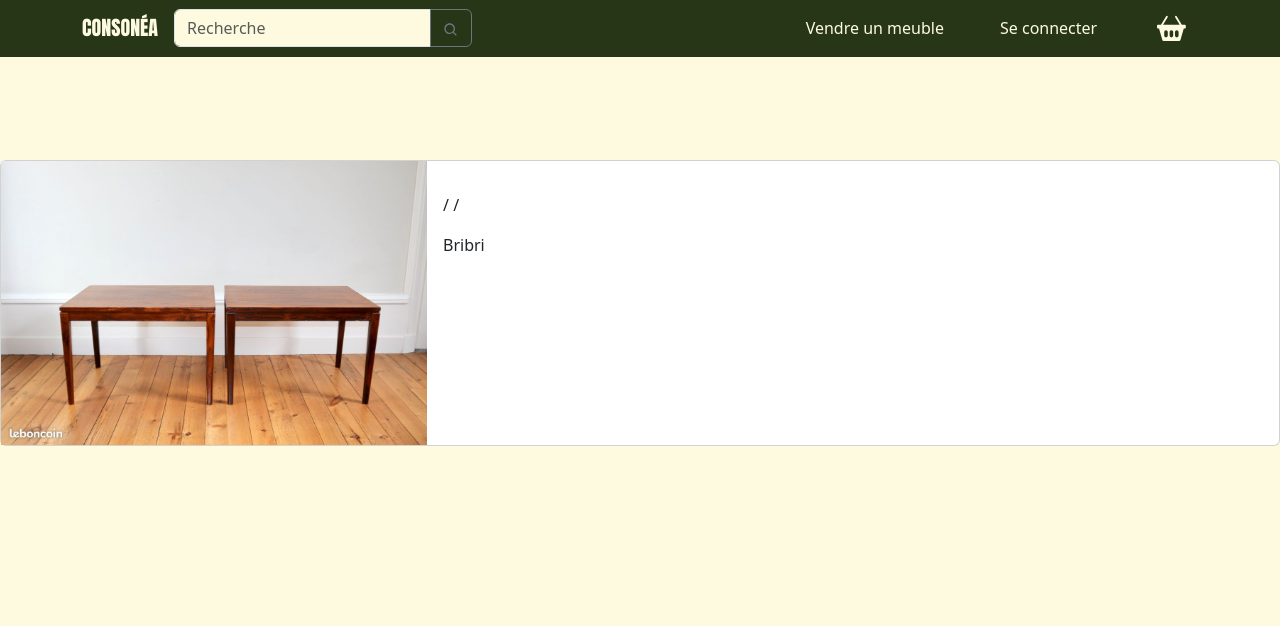
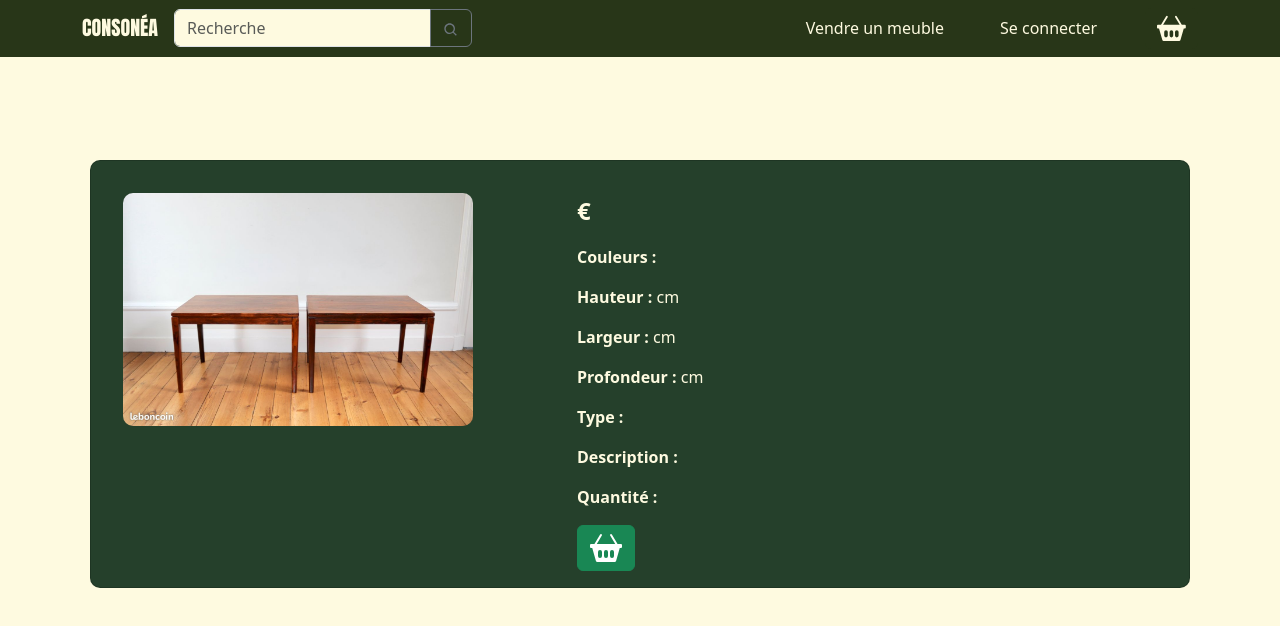
Before and after one commit to adatechschool/projet-collectif-site-e-commerce-de-mobilier-Consonea, a React (Create React App) app in the folder client/: page /article/1 in a window 1280 px wide. Shown: the top 626 px of the page. Built offline with nearby package versions, Linux system fonts and the light colour scheme; no server answers.

Commit message:
style de la page details article

```diff
--- a/client/src/pages/DetailsArticle.js
+++ b/client/src/pages/DetailsArticle.js
@@ -10,6 +10,7 @@ import {
   MDBCol} from 'mdb-react-ui-kit';
   import tableBasse from '../images/tableBasse.jpg';
   import { useParams } from "react-router-dom";
+  import { BsFillBasket2Fill } from "react-icons/bs";
 
 import Article from "../components/Article";
 // import Container from 'react-bootstrap/Container';
@@ -24,61 +25,47 @@ import Article from "../components/Article";
 // photo de l'article + infos + acheter l'article
 
 
-function DetailsArticle({ useParams } ) {
+function DetailsArticle() {
 
     //on veux faire une boucle pour récupérer les données de l'api et leur appliquer le style de card pour qu'elles s'affichent
   const [article, setArticle] = useState({});
   console.log(useParams)
-
+let {id} = useParams();
   // var requestOptions = {
   //   method: 'GET',
   //   redirect: 'follow'
   // };
   useEffect(() => {
     // Effectue une requête pour récupérer les articles depuis ta base de données
-    fetch("http://localhost:5500/articles/1") // remplacer l'ID dans l'URL (voir React router)
+    fetch(`http://localhost:5500/articles/${id}`) // remplacer l'ID dans l'URL (voir React router)
       .then(response => response.json())
       .then(data => setArticle(data))
       .catch(error => console.error('Erreur lors de la récupération des articles:', error));
   }, []); // Le tableau vide en second argument signifie que cet effet s'exécute une seule fois, équivalent à componentDidMount
 
-
-
   return (
 
-
-    <MDBCard style={{ maxWidth: '2000px' }}>
-
-
-
-       <MDBRow className='g-0' >
+    <MDBCard className='d-flex align-items-center justify-content-center' style={{maxWidth: '1100px', maxHeight: '900px',backgroundColor:'#25402B', color:'#FEFAE0', margin:'auto', borderRadius:"10px"}}>
+       <MDBRow className='' >
         <MDBCol md='4'>
-          <MDBCardImage src={tableBasse} alt='...' fluid />
+          <MDBCardImage className='' style={{width:'auto', height:'auto', margin:'2em', borderRadius:'10px' }} src={tableBasse} alt='...' fluid />
         </MDBCol>
         <MDBCol md='8'>
-          <MDBCardBody>
-            <MDBCardTitle>{article.name}</MDBCardTitle>
-            <MDBCardText>
-            {article.type}
-            </MDBCardText>
-            <MDBCardText>
-            {article.colors}
-            </MDBCardText>
-            <MDBCardText>
-            {article.price}
-            </MDBCardText>
-            <MDBCardText>
-            {article.depth} / {article.height} / {article.width}
-            </MDBCardText>
-            <MDBCardText>
-            {article.description}
-            </MDBCardText>
-            <MDBCardText>
-            {article.quantity}
-            </MDBCardText>
-            <MDBCardText>
+          <MDBCardBody style={{marginLeft:'6em'}}>
+            <MDBCardTitle style={{fontSize: '2em', textTransform: 'upperCase' }}>{article.name}</MDBCardTitle>
+            <MDBCardText></MDBCardText>
+            <MDBCardText style={{fontSize: '1.5em', fontWeight: 'bold' }}>{article.price}€</MDBCardText>
+            <MDBCardText style={{fontSize: '1em' }}><strong>Couleurs : </strong>{article.colors}</MDBCardText>
+            <MDBCardText style={{fontSize: '1em' }}><strong>Hauteur :</strong> {article.height} cm</MDBCardText>
+            <MDBCardText style={{fontSize: '1em' }}><strong>Largeur :</strong> {article.width} cm</MDBCardText>
+            <MDBCardText style={{fontSize: '1em' }}><strong>Profondeur :</strong> {article.depth} cm</MDBCardText>
+            <MDBCardText style={{fontSize: '1em' }}><strong>Type : </strong>{article.type}</MDBCardText>
+            <MDBCardText style={{fontSize: '1em' }}><strong>Description :</strong> {article.description}</MDBCardText>
+            <MDBCardText style={{fontSize: '1em' }}><strong>Quantité : </strong>{article.quantity}</MDBCardText>
+            <button type="button" class="btn btn-success"><BsFillBasket2Fill style={{ fontSize: "2em"}}  /></button>
+            {/* <MDBCardText>
               Bribri
-            </MDBCardText>
+            </MDBCardText> */}
           </MDBCardBody>
         </MDBCol>
       </MDBRow>
--- a/client/src/pages/UserInterface.js
+++ b/client/src/pages/UserInterface.js
@@ -41,7 +41,7 @@ export default function UserInterface() {
                 })}
 
                 </ListGroup>
-            </div> */}
+            </div>
 
         </Container>
         </>
```
